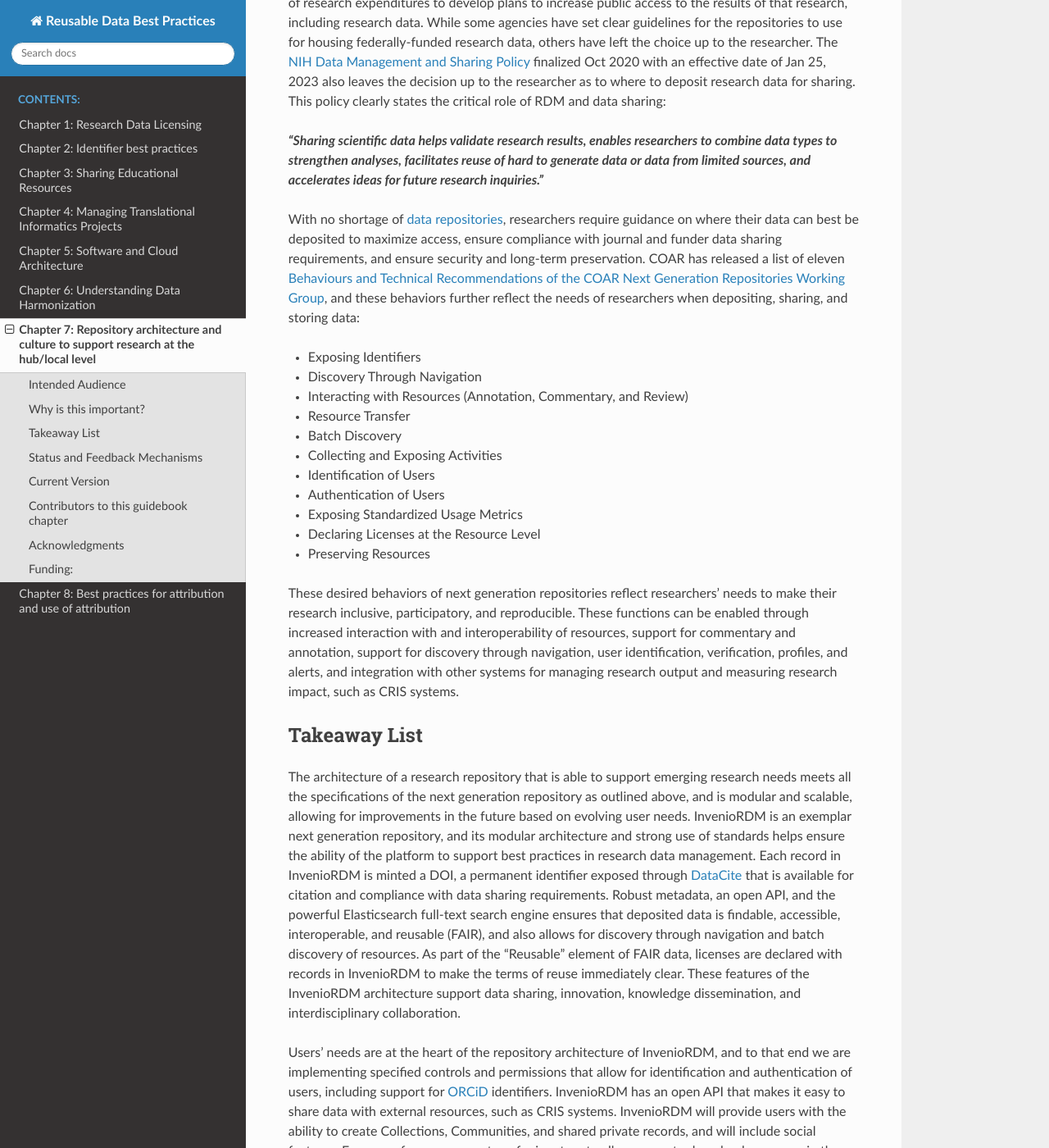
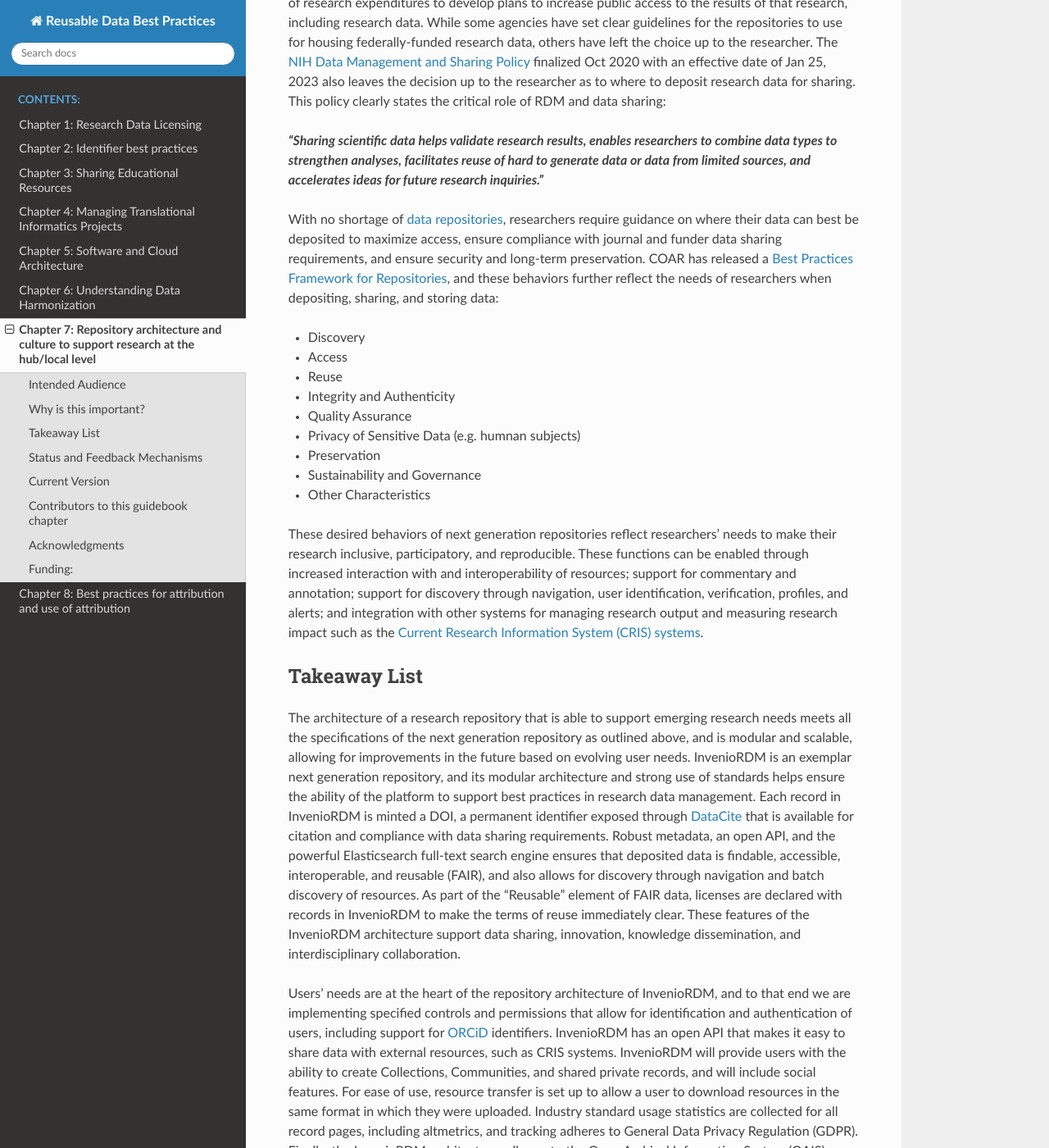
Before and after one commit to data2health/informatics-playbook, a Sphinx documentation site: the page built from docs/chapters/chapter_7.md, in a window 1280 px wide and 1400 px high, scrolled down 1277 px. Shown: the whole window at 82% size. Built offline with Sphinx 7.4.7 and the Read the Docs theme 2.0.0, drawn with Linux system fonts in a browser that asks for light colours.

Commit message:
Update chapter_7.md

```diff
--- a/docs/chapters/chapter_7.md
+++ b/docs/chapters/chapter_7.md
@@ -21,21 +21,19 @@ In the United States, open science and [FAIR](https://www.force11.org/group/fair
 
  ***“Sharing scientific data helps validate research results, enables researchers to combine data types to strengthen analyses, facilitates reuse of hard to generate data or data from limited sources, and accelerates ideas for future research inquiries.”***
 
-With no shortage of [data repositories](https://journals.plos.org/plosone/s/data-availability#loc-recommended-repositories), researchers require guidance on where their data can best be deposited to maximize access, ensure compliance with journal and funder data sharing requirements, and ensure security and long-term preservation. COAR has released a list of eleven [Behaviours and Technical Recommendations of the COAR Next Generation Repositories Working Group](https://www.coar-repositories.org/files/NGR-Final-Formatted-Report-cc.pdf/), and these behaviors further reflect the needs of researchers when depositing, sharing, and storing data:
+With no shortage of [data repositories](https://journals.plos.org/plosone/s/data-availability#loc-recommended-repositories), researchers require guidance on where their data can best be deposited to maximize access, ensure compliance with journal and funder data sharing requirements, and ensure security and long-term preservation. COAR has released a [Best Practices Framework for Repositories](https://www.coar-repositories.org/coar-community-framework-for-good-practices-in-repositories/), and these behaviors further reflect the needs of researchers when depositing, sharing, and storing data:
 
-* Exposing Identifiers
-* Discovery Through Navigation
-* Interacting with Resources (Annotation, Commentary, and Review)
-* Resource Transfer
-* Batch Discovery
-* Collecting and Exposing Activities
-* Identification of Users
-* Authentication of Users
-* Exposing Standardized Usage Metrics
-* Declaring Licenses at the Resource Level
-* Preserving Resources
+* Discovery
+* Access
+* Reuse
+* Integrity and Authenticity
+* Quality Assurance
+* Privacy of Sensitive Data (e.g. humnan subjects)
+* Preservation
+* Sustainability and Governance
+* Other Characteristics
 
-These desired behaviors of next generation repositories reflect researchers’ needs to make their research inclusive, participatory, and reproducible. These functions can be enabled through increased interaction with and interoperability of resources, support for commentary and annotation, support for discovery through navigation, user identification, verification, profiles, and alerts, and integration with other systems for managing research output and measuring research impact, such as CRIS systems.
+These desired behaviors of next generation repositories reflect researchers’ needs to make their research inclusive, participatory, and reproducible. These functions can be enabled through increased interaction with and interoperability of resources; support for commentary and annotation; support for discovery through navigation, user identification, verification, profiles, and alerts; and integration with other systems for managing research output and measuring research impact such as the [Current Research Information System (CRIS) systems](https://nifa.usda.gov/tool/cris).
 
 ## Takeaway List
 
```
